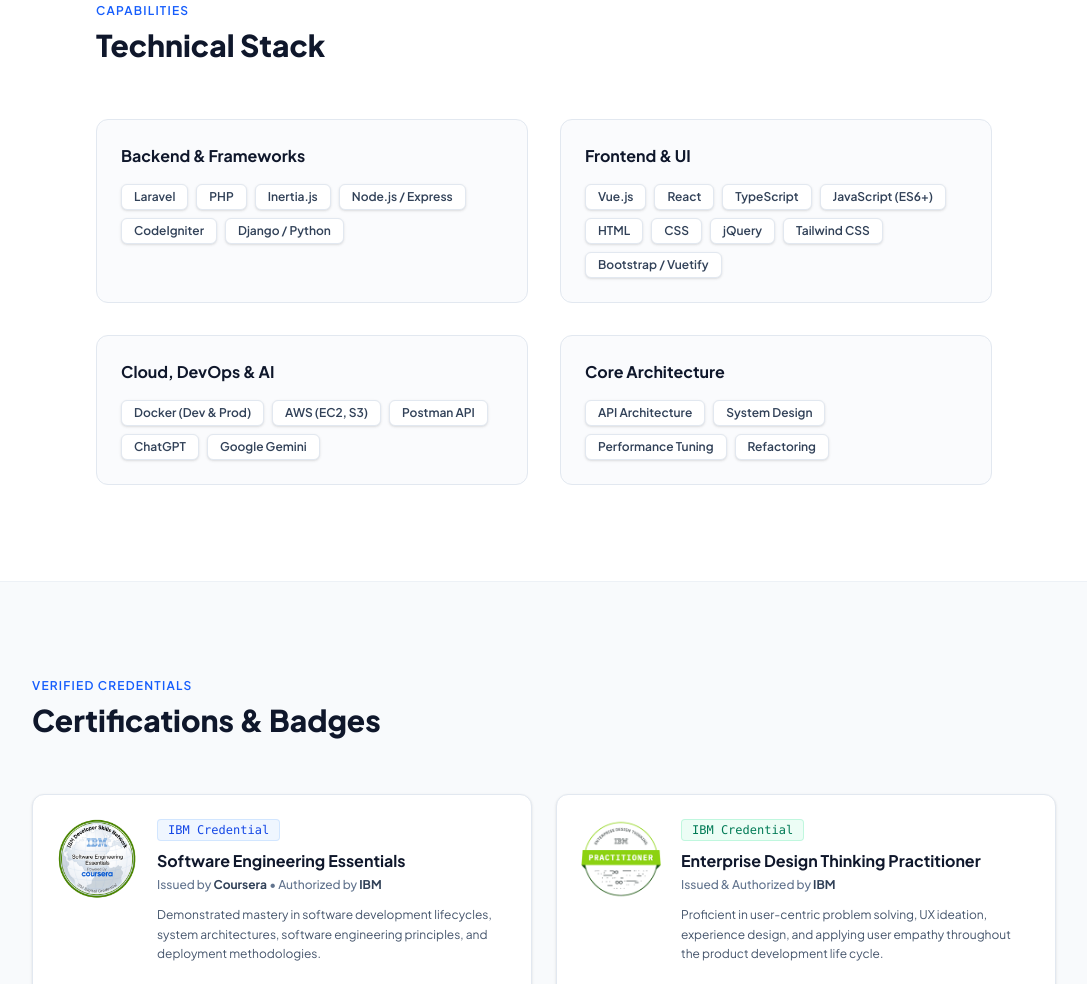
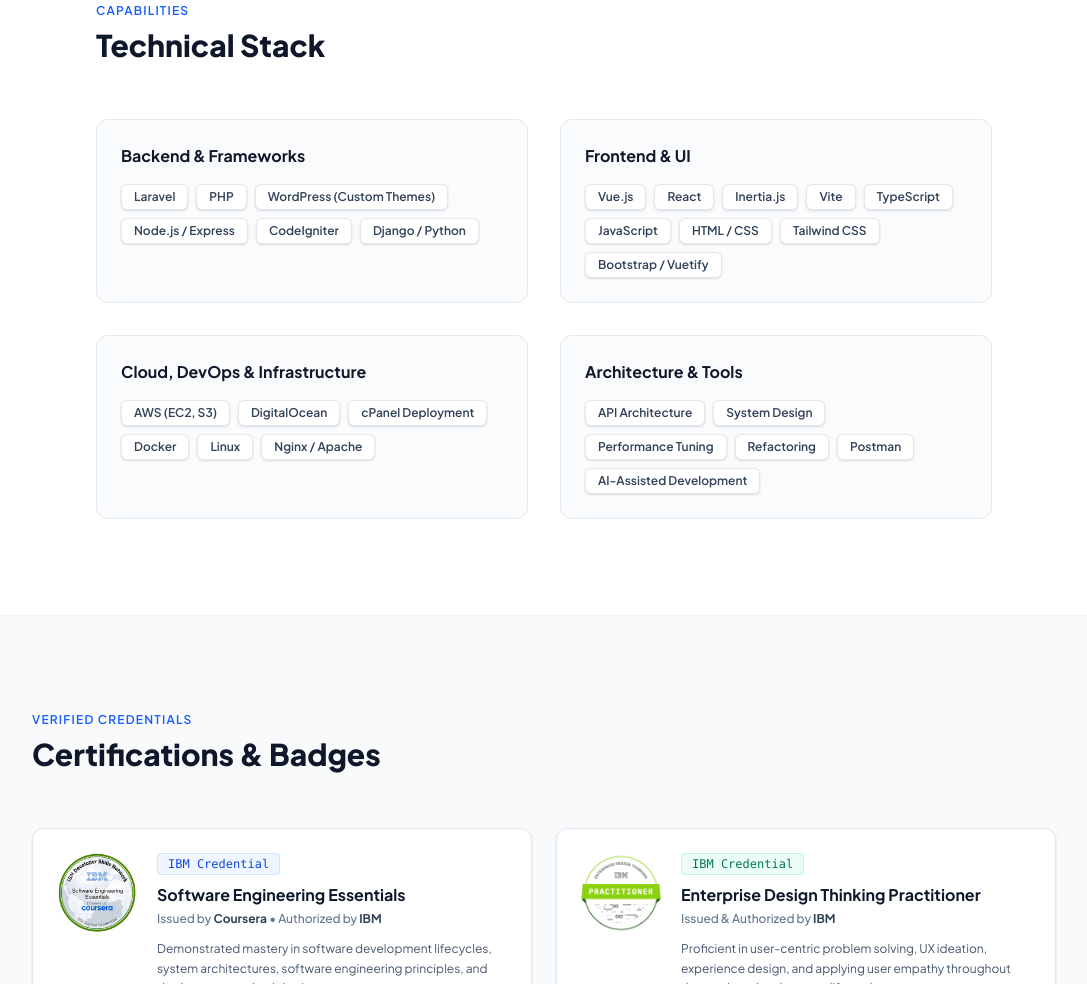
Before and after one commit to peteeldrichtaruc-dev/peteeldrichtaruc-portfolio, a website built with Vite: page index.html in a window 1280 px wide. Shown: the part 2015-2999 px from the top of the page, without its empty margins (96-1183 px from the left). Built offline with nearby package versions, Linux system fonts and the light colour scheme; a script that the page names is missing.

Commit message:
Tech stacks section adjustments.

```diff
--- a/index.html
+++ b/index.html
@@ -249,7 +249,7 @@
 				</div>
 
 				<div class="grid grid-cols-1 md:grid-cols-2 gap-8">
-					<!-- Category 1 -->
+					<!-- Category 1: Server-side languages, major frameworks, and CMS -->
 					<div class="p-6 rounded-xl border border-slate-200 bg-slate-50/70" data-aos="fade-up"
 						data-aos-delay="100">
 						<h3 class="font-bold text-slate-900 mb-4 text-base">Backend & Frameworks</h3>
@@ -259,7 +259,8 @@
 							<span
 								class="px-3 py-1 bg-white border border-slate-200 rounded-md text-xs font-semibold text-slate-700 shadow-sm">PHP</span>
 							<span
-								class="px-3 py-1 bg-white border border-slate-200 rounded-md text-xs font-semibold text-slate-700 shadow-sm">Inertia.js</span>
+								class="px-3 py-1 bg-white border border-slate-200 rounded-md text-xs font-semibold text-slate-700 shadow-sm">WordPress
+								(Custom Themes)</span>
 							<span
 								class="px-3 py-1 bg-white border border-slate-200 rounded-md text-xs font-semibold text-slate-700 shadow-sm">Node.js
 								/ Express</span>
@@ -271,7 +272,7 @@
 						</div>
 					</div>
 
-					<!-- Category 2 -->
+					<!-- Category 2: Client-side logic, views, bundling, and styling -->
 					<div class="p-6 rounded-xl border border-slate-200 bg-slate-50/70" data-aos="fade-up"
 						data-aos-delay="200">
 						<h3 class="font-bold text-slate-900 mb-4 text-base">Frontend & UI</h3>
@@ -281,16 +282,16 @@
 							<span
 								class="px-3 py-1 bg-white border border-slate-200 rounded-md text-xs font-semibold text-slate-700 shadow-sm">React</span>
 							<span
+								class="px-3 py-1 bg-white border border-slate-200 rounded-md text-xs font-semibold text-slate-700 shadow-sm">Inertia.js</span>
+							<span
+								class="px-3 py-1 bg-white border border-slate-200 rounded-md text-xs font-semibold text-slate-700 shadow-sm">Vite</span>
+							<span
 								class="px-3 py-1 bg-white border border-slate-200 rounded-md text-xs font-semibold text-slate-700 shadow-sm">TypeScript</span>
 							<span
-								class="px-3 py-1 bg-white border border-slate-200 rounded-md text-xs font-semibold text-slate-700 shadow-sm">JavaScript
-								(ES6+)</span>
+								class="px-3 py-1 bg-white border border-slate-200 rounded-md text-xs font-semibold text-slate-700 shadow-sm">JavaScript</span>
 							<span
-								class="px-3 py-1 bg-white border border-slate-200 rounded-md text-xs font-semibold text-slate-700 shadow-sm">HTML</span>
-							<span
-								class="px-3 py-1 bg-white border border-slate-200 rounded-md text-xs font-semibold text-slate-700 shadow-sm">CSS</span>
-							<span
-								class="px-3 py-1 bg-white border border-slate-200 rounded-md text-xs font-semibold text-slate-700 shadow-sm">jQuery</span>
+								class="px-3 py-1 bg-white border border-slate-200 rounded-md text-xs font-semibold text-slate-700 shadow-sm">HTML
+								/ CSS</span>
 							<span
 								class="px-3 py-1 bg-white border border-slate-200 rounded-md text-xs font-semibold text-slate-700 shadow-sm">Tailwind
 								CSS</span>
@@ -300,32 +301,33 @@
 						</div>
 					</div>
 
-					<!-- Category 3 -->
+					<!-- Category 3: Cloud, traditional hosting environments, and DevOps tools -->
 					<div class="p-6 rounded-xl border border-slate-200 bg-slate-50/70" data-aos="fade-up"
 						data-aos-delay="300">
-						<h3 class="font-bold text-slate-900 mb-4 text-base">Cloud, DevOps & AI</h3>
+						<h3 class="font-bold text-slate-900 mb-4 text-base">Cloud, DevOps & Infrastructure</h3>
 						<div class="flex flex-wrap gap-2">
-							<span
-								class="px-3 py-1 bg-white border border-slate-200 rounded-md text-xs font-semibold text-slate-700 shadow-sm">Docker
-								(Dev & Prod)</span>
 							<span
 								class="px-3 py-1 bg-white border border-slate-200 rounded-md text-xs font-semibold text-slate-700 shadow-sm">AWS
 								(EC2, S3)</span>
 							<span
-								class="px-3 py-1 bg-white border border-slate-200 rounded-md text-xs font-semibold text-slate-700 shadow-sm">Postman
-								API</span>
+								class="px-3 py-1 bg-white border border-slate-200 rounded-md text-xs font-semibold text-slate-700 shadow-sm">DigitalOcean</span>
 							<span
-								class="px-3 py-1 bg-white border border-slate-200 rounded-md text-xs font-semibold text-slate-700 shadow-sm">ChatGPT</span>
+								class="px-3 py-1 bg-white border border-slate-200 rounded-md text-xs font-semibold text-slate-700 shadow-sm">cPanel
+								Deployment</span>
 							<span
-								class="px-3 py-1 bg-white border border-slate-200 rounded-md text-xs font-semibold text-slate-700 shadow-sm">Google
-								Gemini</span>
+								class="px-3 py-1 bg-white border border-slate-200 rounded-md text-xs font-semibold text-slate-700 shadow-sm">Docker</span>
+							<span
+								class="px-3 py-1 bg-white border border-slate-200 rounded-md text-xs font-semibold text-slate-700 shadow-sm">Linux</span>
+							<span
+								class="px-3 py-1 bg-white border border-slate-200 rounded-md text-xs font-semibold text-slate-700 shadow-sm">Nginx
+								/ Apache</span>
 						</div>
 					</div>
 
-					<!-- Category 4 -->
+					<!-- Category 4: Software principles, workflows, and testing tools -->
 					<div class="p-6 rounded-xl border border-slate-200 bg-slate-50/70" data-aos="fade-up"
 						data-aos-delay="400">
-						<h3 class="font-bold text-slate-900 mb-4 text-base">Core Architecture</h3>
+						<h3 class="font-bold text-slate-900 mb-4 text-base">Architecture & Tools</h3>
 						<div class="flex flex-wrap gap-2">
 							<span
 								class="px-3 py-1 bg-white border border-slate-200 rounded-md text-xs font-semibold text-slate-700 shadow-sm">API
@@ -338,11 +340,18 @@
 								Tuning</span>
 							<span
 								class="px-3 py-1 bg-white border border-slate-200 rounded-md text-xs font-semibold text-slate-700 shadow-sm">Refactoring</span>
+							<span
+								class="px-3 py-1 bg-white border border-slate-200 rounded-md text-xs font-semibold text-slate-700 shadow-sm">Postman</span>
+							<span
+								class="px-3 py-1 bg-white border border-slate-200 rounded-md text-xs font-semibold text-slate-700 shadow-sm">AI-Assisted
+								Development</span>
 						</div>
 					</div>
 				</div>
 			</div>
 		</section>
+
+
 
 		<!-- 5. Certifications Section (Slate 50) -->
 		<section id="certifications" class="py-24 px-6 border-b border-slate-200/60 bg-slate-50">
```
